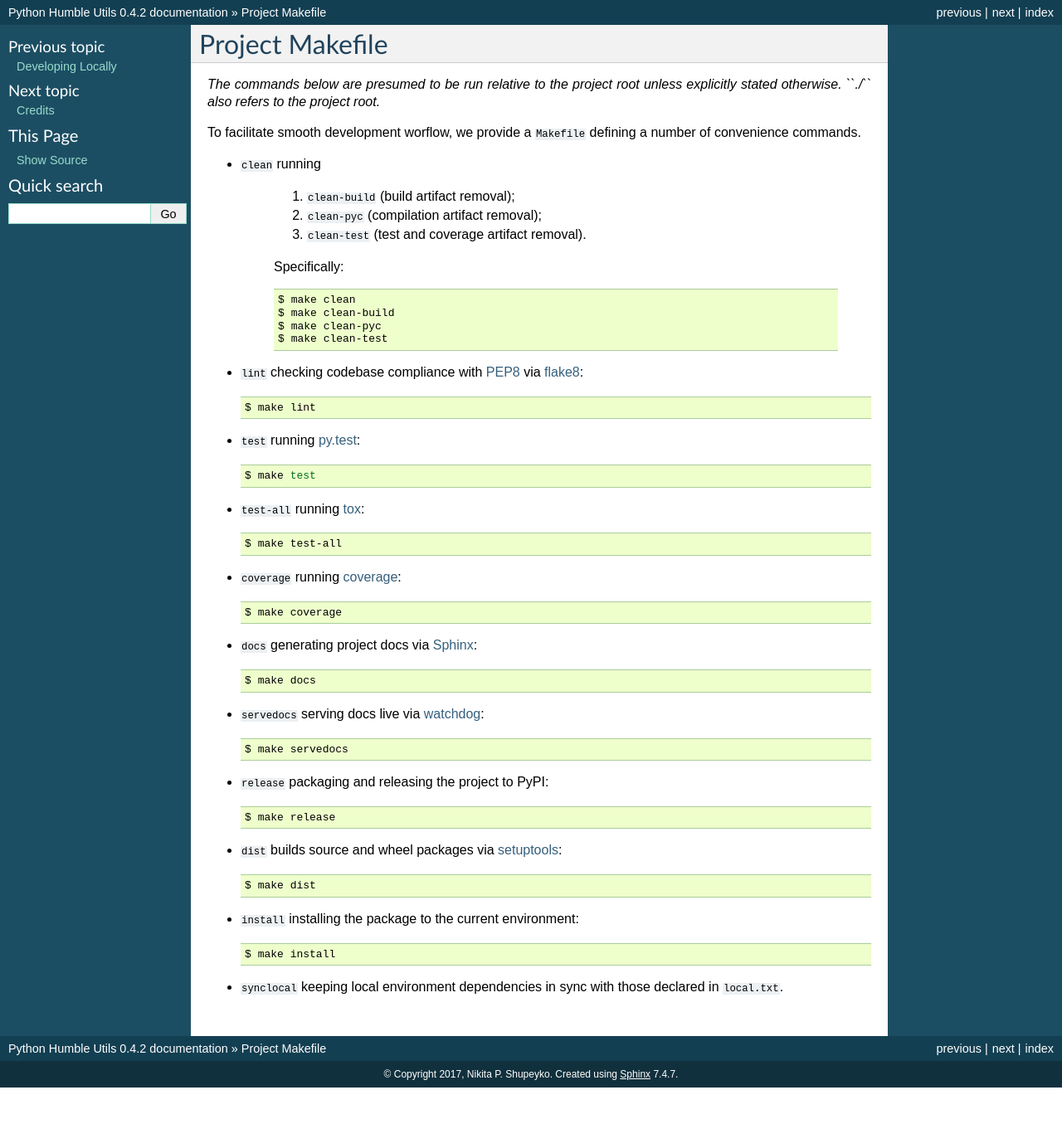
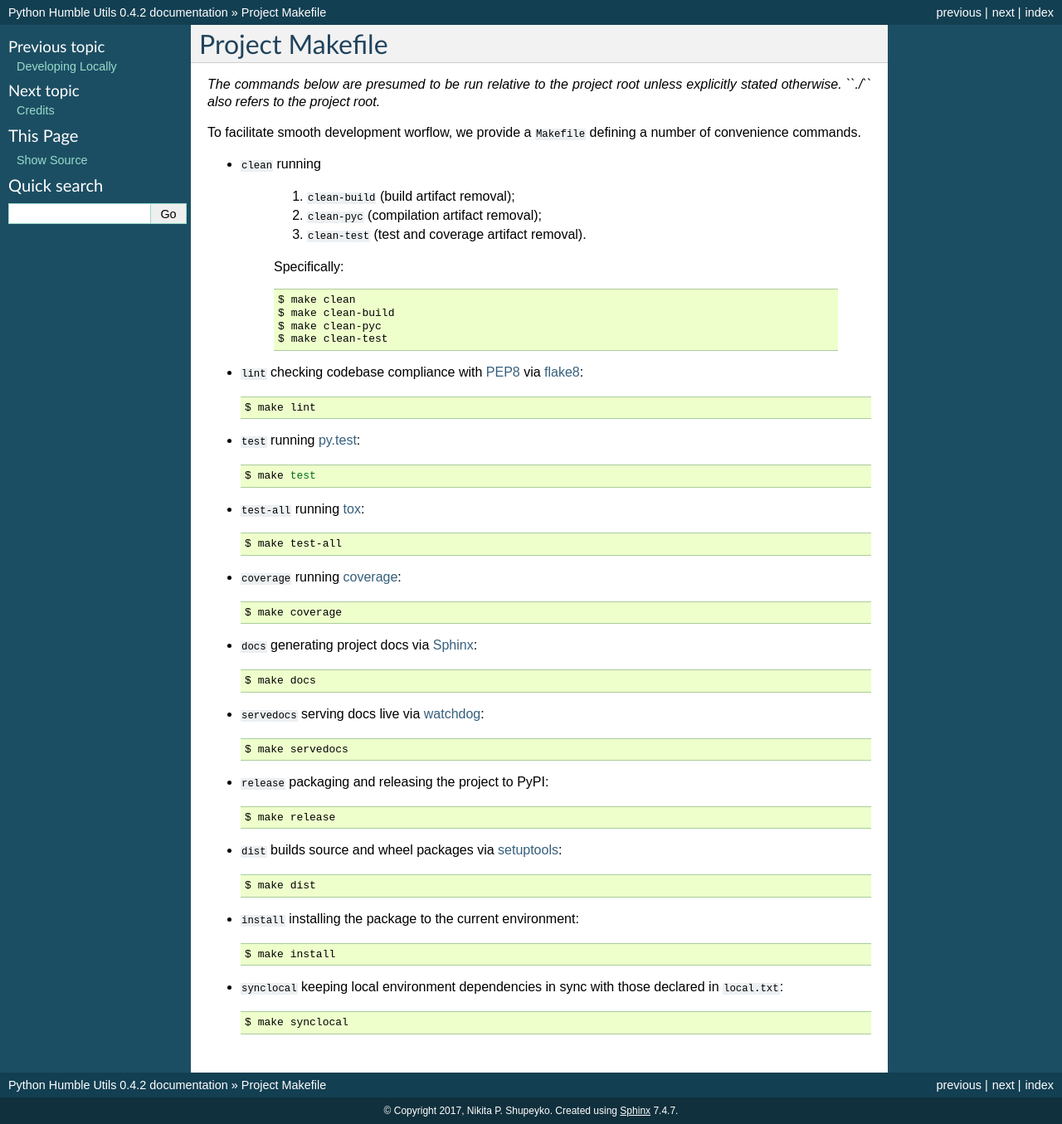
Before and after one commit to webyneter/python-humble-utils, a Sphinx documentation site: the page built from docs/project-makefile.rst, in a window 1280 px wide. Shown: the whole page at 83% size. Built offline with Sphinx 7.4.7, drawn with Linux system fonts in a browser that asks for light colours; pages that are not in the unit, such as notebooks, are missing from menus; before the commit the page ends 1311 px from its top, so only the background shows below that.

Commit message:
Improve Project Makefile docs

```diff
--- a/docs/project-makefile.rst
+++ b/docs/project-makefile.rst
@@ -62,7 +62,10 @@ defining a number of convenience commands.
 
     $ make install
 
-* ``synclocal`` keeping local environment dependencies in sync with those declared in ``local.txt``.
+* ``synclocal`` keeping local environment dependencies in sync with those declared in ``local.txt``::
+
+    $ make synclocal
+
 
 .. _`PEP8`: https://www.python.org/dev/peps/pep-0008/
 .. _`flake8`: http://flake8.pycqa.org/en/stable/
```
